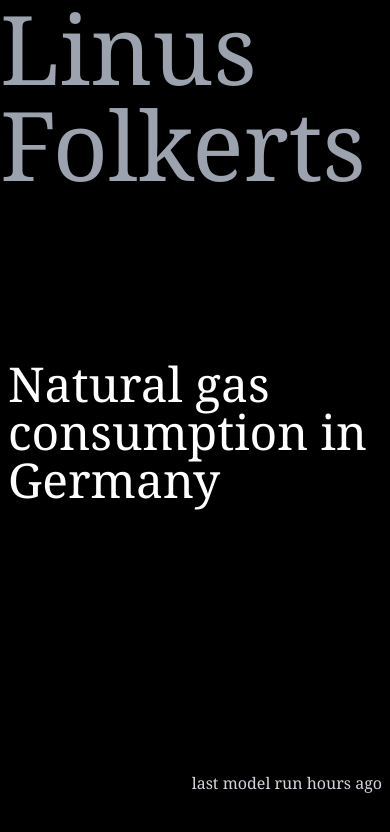
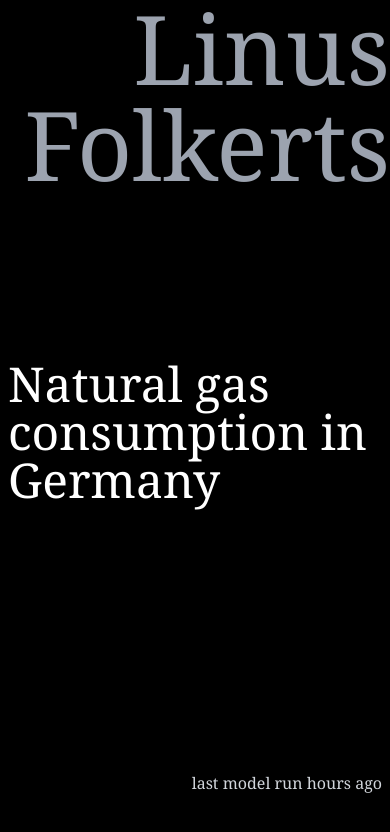
Before and after one commit to f-linus/natural_gas_consumption_modelling_frontend, a Next.js app: page / in a window 390 px wide. Shown: the top 832 px of the page. Built offline with nearby package versions, Linux system fonts and the light colour scheme; no server answers.

Commit message:
Added analytics

```diff
--- a/package.json
+++ b/package.json
@@ -12,6 +12,7 @@
     "@types/node": "18.15.13",
     "@types/react": "18.0.37",
     "@types/react-dom": "18.0.11",
+    "@vercel/analytics": "^1.0.0",
     "chart.js": "^4.2.1",
     "chartjs-adapter-date-fns": "^3.0.0",
     "date-fns": "^2.29.3",
--- a/pages/_app.tsx
+++ b/pages/_app.tsx
@@ -1,6 +1,12 @@
-import '@/styles/globals.css'
-import type { AppProps } from 'next/app'
+import "@/styles/globals.css";
+import type { AppProps } from "next/app";
+import { Analytics } from "@vercel/analytics/react";
 
 export default function App({ Component, pageProps }: AppProps) {
-  return <Component {...pageProps} />
+  return (
+    <>
+      <Component {...pageProps} />
+      <Analytics />
+    </>
+  );
 }
--- a/pages/index.tsx
+++ b/pages/index.tsx
@@ -19,7 +19,7 @@ export default function Home() {
           <div className="flex flex-col">
             <a
               href="https://www.linkedin.com/in/linus-folkerts-3276841b7/"
-              className="text-8xl md:text-9xl hover:text-gray-400"
+              className="text-8xl md:text-9xl hover:text-gray-400 text-right"
             >
               Linus Folkerts
             </a>
```
Also changed, not shown: 1 other file (tests, documents, lock files or other folders).
